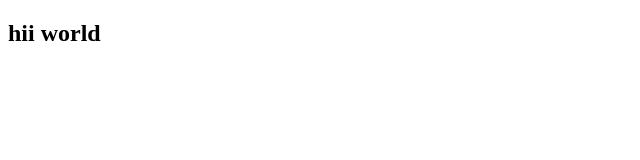
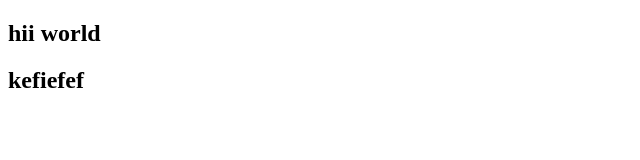
Before and after one commit to Samresh45/git-revert, a plain HTML site: page index.html in a window 1280 px wide. Shown: the whole page, without its empty margins (0-640 px from the left). Drawn offline with Linux system fonts and the light colour scheme.

Commit message:
chamnges done

```diff
--- a/index.html
+++ b/index.html
@@ -7,5 +7,6 @@
 </head>
 <body>
     <h2>hii world</h2>
+    <h2>kefiefef</h2>
 </body>
 </html>
```
